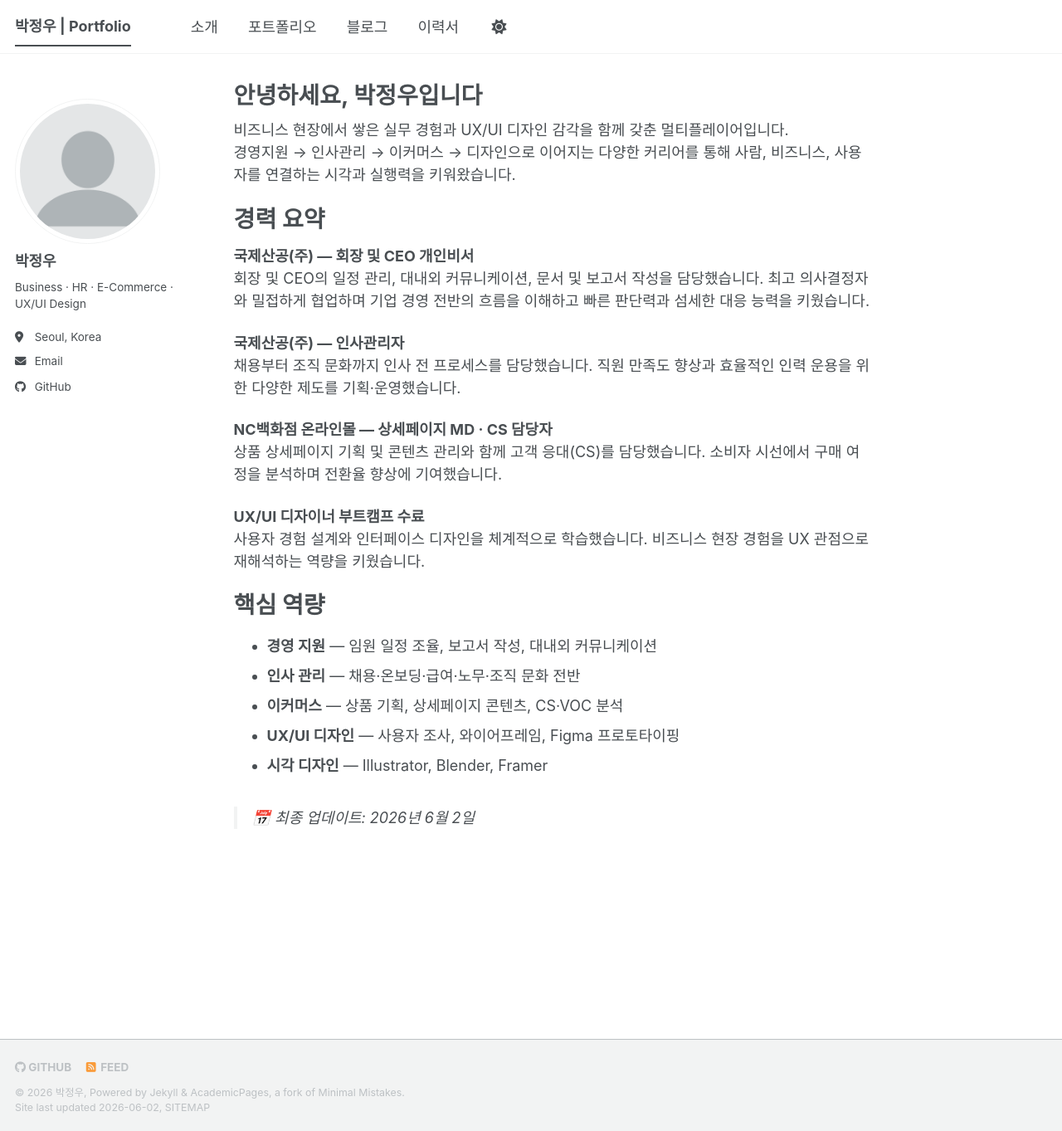
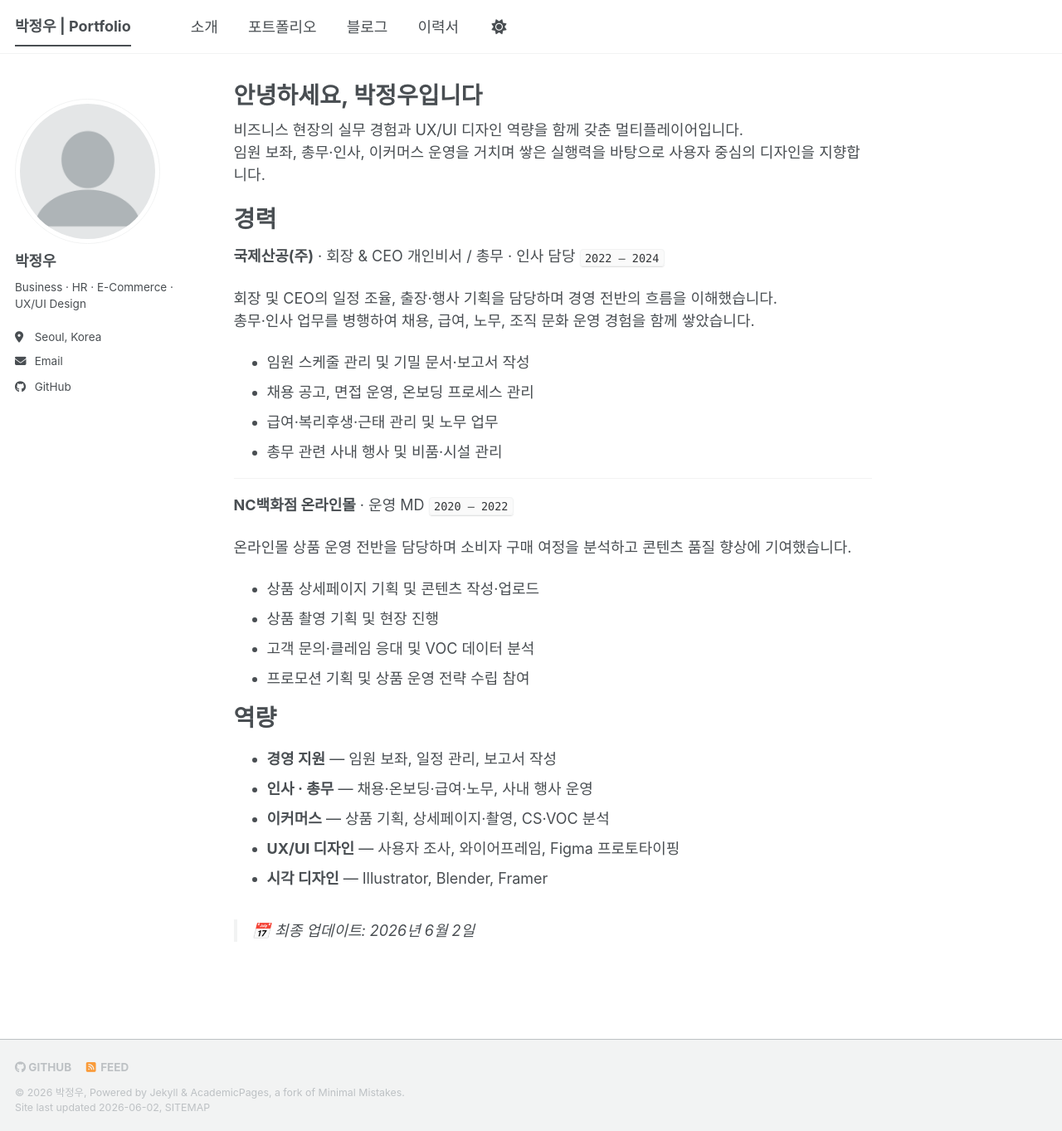
Before and after one commit to jeongwoo-pjw/jeongwoo-pjw.github.io, a Jekyll site: the page built from _pages/about.md, in a window 1280 px wide and 1363 px high. Shown: the whole window at 83% size. Built offline with Jekyll 4.4.1, drawn with Linux system fonts in a browser that asks for light colours; a script bundle is joined from its source files by our own code; library files that are not in the unit come from our copies.

Commit message:
feat: update career, education, license with real info (2026-06-02)

```diff
--- a/_pages/about.md
+++ b/_pages/about.md
@@ -7,30 +7,39 @@ redirect_from:
   - /about.html
 ---
 
-비즈니스 현장에서 쌓은 실무 경험과 UX/UI 디자인 감각을 함께 갖춘 멀티플레이어입니다.
-경영지원 → 인사관리 → 이커머스 → 디자인으로 이어지는 다양한 커리어를 통해 사람, 비즈니스, 사용자를 연결하는 시각과 실행력을 키워왔습니다.
+비즈니스 현장의 실무 경험과 UX/UI 디자인 역량을 함께 갖춘 멀티플레이어입니다.
+임원 보좌, 총무·인사, 이커머스 운영을 거치며 쌓은 실행력을 바탕으로 사용자 중심의 디자인을 지향합니다.
 
-경력 요약
+경력
 ======
 
-**국제산공(주) — 회장 및 CEO 개인비서**
-회장 및 CEO의 일정 관리, 대내외 커뮤니케이션, 문서 및 보고서 작성을 담당했습니다. 최고 의사결정자와 밀접하게 협업하며 기업 경영 전반의 흐름을 이해하고 빠른 판단력과 섬세한 대응 능력을 키웠습니다.
+**국제산공(주)** · 회장 & CEO 개인비서 / 총무 · 인사 담당 `2022 – 2024`
 
-**국제산공(주) — 인사관리자**
-채용부터 조직 문화까지 인사 전 프로세스를 담당했습니다. 직원 만족도 향상과 효율적인 인력 운용을 위한 다양한 제도를 기획·운영했습니다.
+회장 및 CEO의 일정 조율, 출장·행사 기획을 담당하며 경영 전반의 흐름을 이해했습니다.
+총무·인사 업무를 병행하여 채용, 급여, 노무, 조직 문화 운영 경험을 함께 쌓았습니다.
 
-**NC백화점 온라인몰 — 상세페이지 MD · CS 담당자**
-상품 상세페이지 기획 및 콘텐츠 관리와 함께 고객 응대(CS)를 담당했습니다. 소비자 시선에서 구매 여정을 분석하며 전환율 향상에 기여했습니다.
+- 임원 스케줄 관리 및 기밀 문서·보고서 작성
+- 채용 공고, 면접 운영, 온보딩 프로세스 관리
+- 급여·복리후생·근태 관리 및 노무 업무
+- 총무 관련 사내 행사 및 비품·시설 관리
 
-**UX/UI 디자이너 부트캠프 수료**
-사용자 경험 설계와 인터페이스 디자인을 체계적으로 학습했습니다. 비즈니스 현장 경험을 UX 관점으로 재해석하는 역량을 키웠습니다.
+---
 
-핵심 역량
+**NC백화점 온라인몰** · 운영 MD `2020 – 2022`
+
+온라인몰 상품 운영 전반을 담당하며 소비자 구매 여정을 분석하고 콘텐츠 품질 향상에 기여했습니다.
+
+- 상품 상세페이지 기획 및 콘텐츠 작성·업로드
+- 상품 촬영 기획 및 현장 진행
+- 고객 문의·클레임 응대 및 VOC 데이터 분석
+- 프로모션 기획 및 상품 운영 전략 수립 참여
+
+역량
 ======
 
-* **경영 지원** — 임원 일정 조율, 보고서 작성, 대내외 커뮤니케이션
-* **인사 관리** — 채용·온보딩·급여·노무·조직 문화 전반
-* **이커머스** — 상품 기획, 상세페이지 콘텐츠, CS·VOC 분석
+* **경영 지원** — 임원 보좌, 일정 관리, 보고서 작성
+* **인사 · 총무** — 채용·온보딩·급여·노무, 사내 행사 운영
+* **이커머스** — 상품 기획, 상세페이지·촬영, CS·VOC 분석
 * **UX/UI 디자인** — 사용자 조사, 와이어프레임, Figma 프로토타이핑
 * **시각 디자인** — Illustrator, Blender, Framer
 
```
Also changed, not shown: _pages/cv.md (+23 -15 lines).
